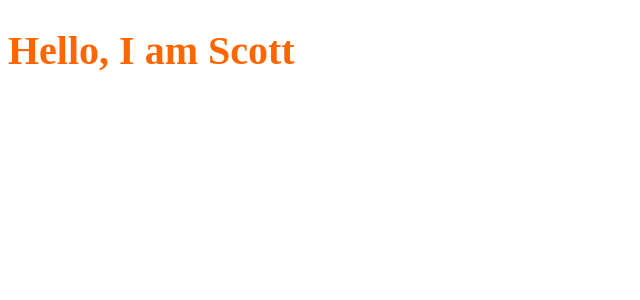
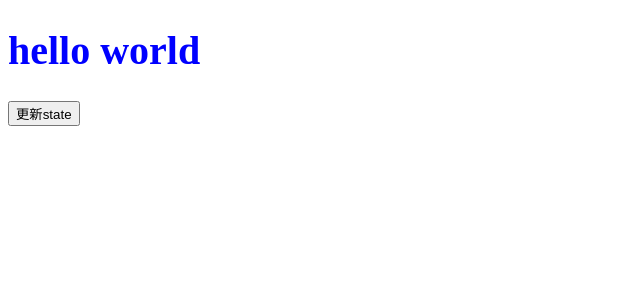
Before and after one commit to ScottXiong/React-tutorial, a React app: page / in a window 1280 px wide. Shown: the top 300 px of the page, without its empty margins (0-640 px from the left). Built offline with nearby package versions, Linux system fonts and the light colour scheme.

Commit message:
life circle

```diff
--- a/src/app.jsx
+++ b/src/app.jsx
@@ -5,26 +5,57 @@ import 'font-awesome/css/font-awesome.min.css';
 import './index.css';
 import './index.scss';
 
+//life circle
 
-
-let name = "scott";
-let flag = false;
-let names = ['Timmy', 'John', 'Scott', 'Ivy', 'Judy']
-let jsx = <div>Good morning</div>
-
-function Componet() {
-    return <h1>I am {name}</h1>
-}
-
-class Es6Component extends React.Component {
-    constructor(props) {
-      super(props);
-     }
-    render(){
-        return <h1> Hello, I am {this.props.description}</h1>
+class App extends React.Component {
+   constructor(props){
+    super(props)
+    this.state={
+      data:"old state"
     }
+     console.log('初始化数据，constructor')
+    }
+   //组件渲染前，可以放一些一步的回调
+   componentWillMount() {
+     console.log('componentWillMount');
+   };
+   //组件加载完成
+   componentDidMount() {
+     console.log('componentDidMount')
+   }
+   componentWillReceiveProps() {
+     console.log('componentWillReceiveProps')
+   }
+   //组件是否需要更新，有返回值默认为true，只要数据变化，就更新
+   shouldComponentUpdate() {
+     console.log('shouldComponentUpdate')
+     return true;
+   }
+   //组件将要更新
+   componentWillUpdate() {
+     console.log('componentWillUpdate')
+   }
+   //组件更新完成
+   componentDidUpdate() {
+     console.log('componentDidUpdate')
+   }
+   onClickHandle(){
+    console.log('更新数据：')
+    this.setState({
+      data:"new state"
+    })
+   }
+   render(){
+    console.log('render')
+    return (
+        <div>
+          <h1>hello world</h1>
+          <button onClick={()=>{this.onClickHandle()}}>更新state</button>
+        </div>
+      )
+   }
 }
 ReactDOM.render(
-       <Es6Component description="Scott" />,
+       <App/>,
     document.getElementById('app')
 );
--- a/src/index.css
+++ b/src/index.css
@@ -1,3 +1,3 @@
 #app{
-	color: #f60;
+	color: blue;
 }
--- a/src/template/index.html
+++ b/src/template/index.html
@@ -3,7 +3,7 @@
 <head>
 	<meta charset="UTF-8">
 	<meta name="author" content="Scott">
-	<meta name="viewPort" content="width=device-vidth,initial-scale=1">
+	<meta name="viewPort" content="width=device-width,initial-scale=1">
 	<title>App</title>
 </head>
 <body>
```
